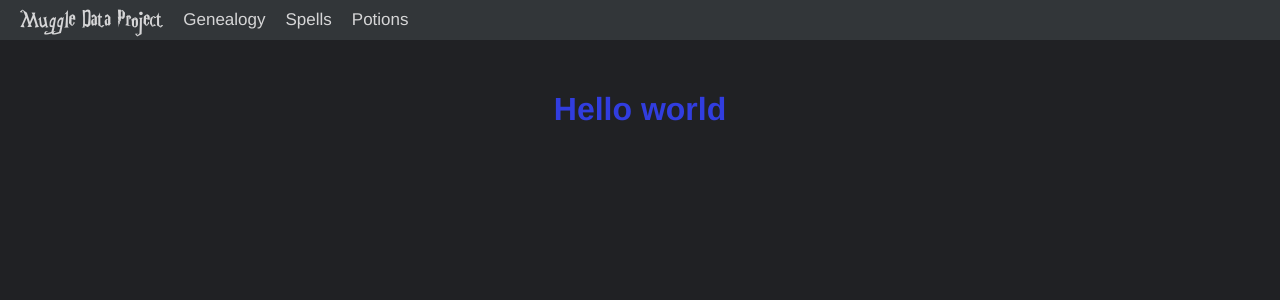
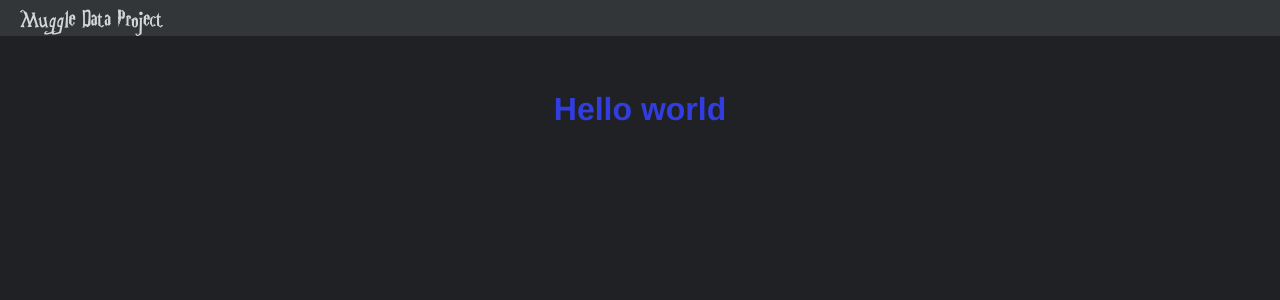
Before and after one commit to com-480-data-visualization/datavis-project-2022-muggledata, a Vue app: page / in a window 1280 px wide. Shown: the top 300 px of the page. Built offline with nearby package versions, Linux system fonts and the light colour scheme.

Commit message:
Add amcharts and d3 libraries

```diff
--- a/package.json
+++ b/package.json
@@ -6,10 +6,12 @@
     "serve": "vue-cli-service serve",
     "build": "vue-cli-service build",
     "lint": "vue-cli-service lint",
-    "deploy" : "sh deploy.sh"
+    "deploy": "sh deploy.sh"
   },
   "dependencies": {
+    "@amcharts/amcharts5": "^5.2.2",
     "core-js": "^3.8.3",
+    "d3": "^7.4.4",
     "vue": "^3.2.13"
   },
   "devDependencies": {
--- a/src/components/NavigationBar.vue
+++ b/src/components/NavigationBar.vue
@@ -1,9 +1,9 @@
 <template>
     <div class="topnavbar">
         <a class="title" v-on:click="changeComponent('HomePage')"> Muggle Data Project </a>
-        <a class ="navbutton" v-on:click="changeComponent('HelloWorld')">Genealogy</a>
+        <!-- <a class ="navbutton" v-on:click="changeComponent('HelloWorld')">Genealogy</a>
         <a class ="navbutton" href="spells.html">Spells</a>
-        <a class ="navbutton" @click="showConfetti">Potions</a>
+        <a class ="navbutton" @click="showConfetti">Potions</a> -->
     </div>
 </template>
 
```
Also changed, not shown: 1 other file (tests, documents, lock files or other folders).
